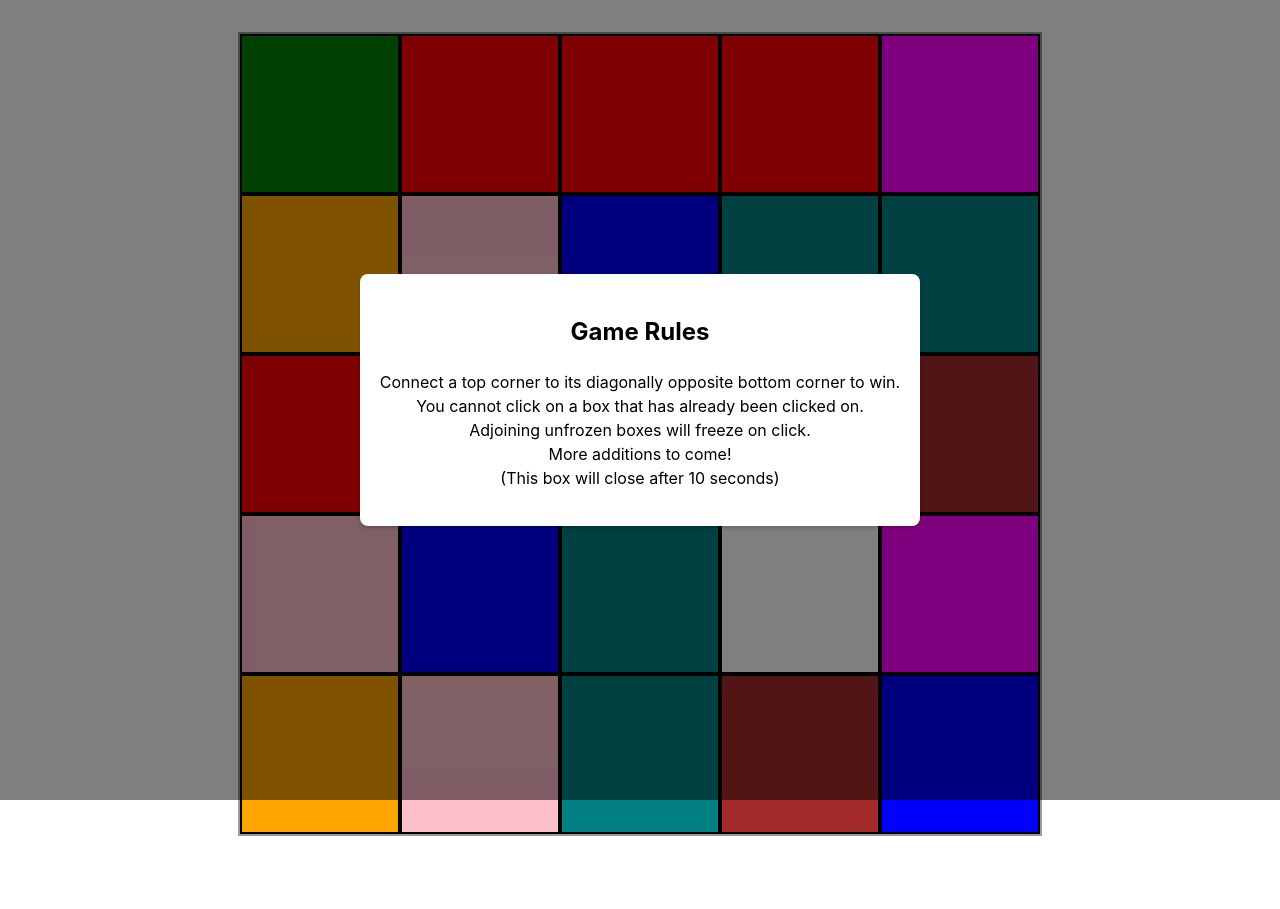
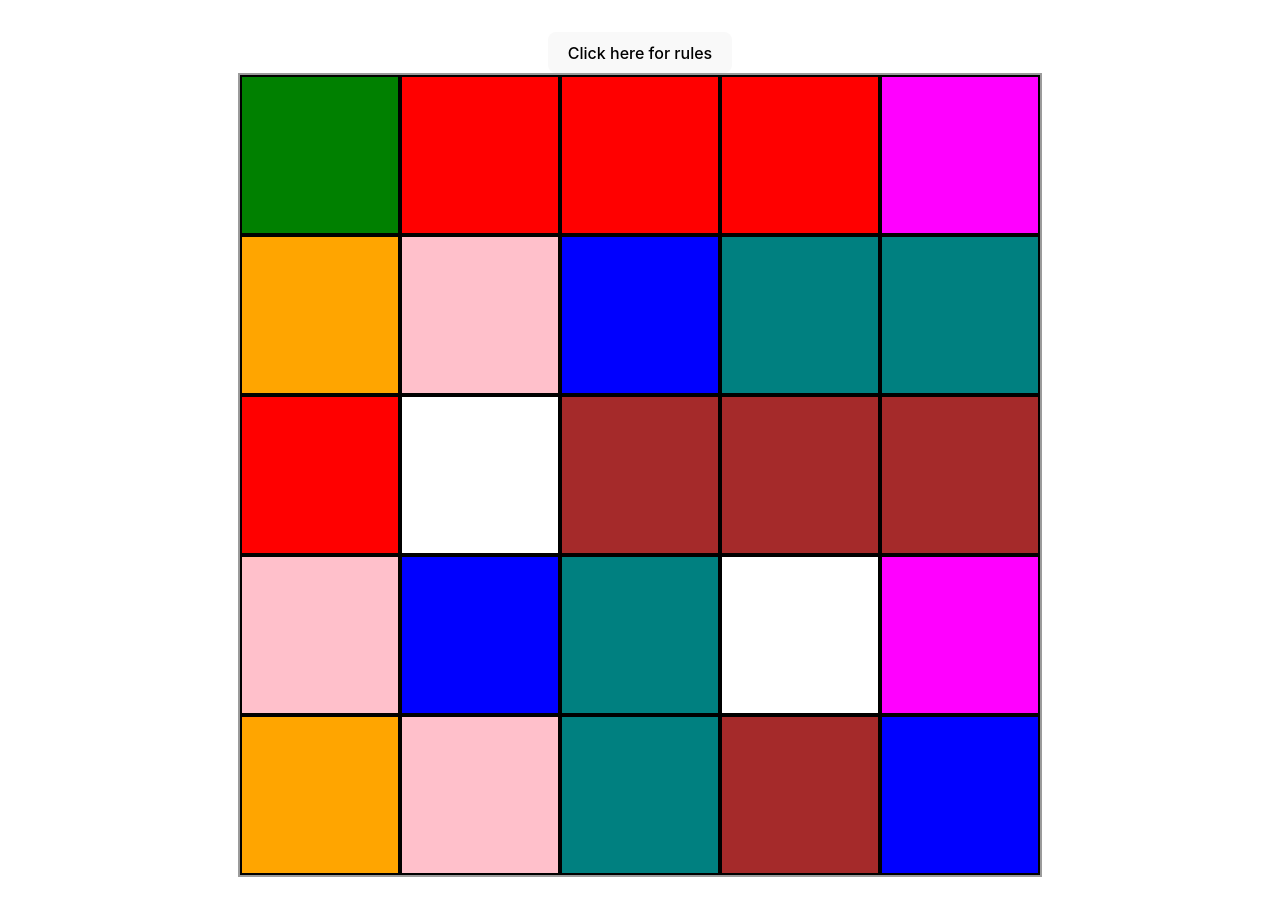
Before and after one commit to ErikAmerico/boxMaze, a React (Vite) app: page / in a window 1280 px wide. Before the commit the page ends 868 px from the top, so only its background shows below. Built offline with nearby package versions, Linux system fonts and the light colour scheme.

Commit message:
turned modal into alert for now for gameplay reasons

```diff
--- a/src/App.jsx
+++ b/src/App.jsx
@@ -7,21 +7,29 @@ import './App.css';
 const colors = ['red', 'green', 'blue', 'teal', 'magenta', 'purple', 'pink', 'yellow', 'orange', 'brown', 'gray', 'white'];
 
 function App() {
-  const [showRulesModal, setShowRulesModal] = useState(true);
+  // const [showRulesModal, setShowRulesModal] = useState(true);
 
-  useEffect(() => {
-    setTimeout(() => {
-      setShowRulesModal(false);
-    }, 10000);
-  }, []);
+  // useEffect(() => {
+  //   setTimeout(() => {
+  //     setShowRulesModal(false);
+  //   }, 10000);
+  // }, []);
 
-  const handleCloseRulesModal = () => {
-    setShowRulesModal(false);
-  };
+  // const handleCloseRulesModal = () => {
+  //   setShowRulesModal(false);
+  // };
+
+
+  const text = "Connect a top corner to its diagonally opposite bottom corner to win. \nYou cannot click on a box that has already been clicked on. \nAdjoining unfrozen boxes will freeze on click. \nMore additions to come!";
+
+  function rules() {
+    alert(text);
+  }
 
   return (
     <div>
-      {showRulesModal && <GameRulesModal onClose={handleCloseRulesModal} />}
+      {/* {showRulesModal && <GameRulesModal onClose={handleCloseRulesModal} />} */}
+      <button onClick={rules}>Click here for rules</button>
       <ColorBoxGrid colors={colors}/>
     </div>
   );
```
